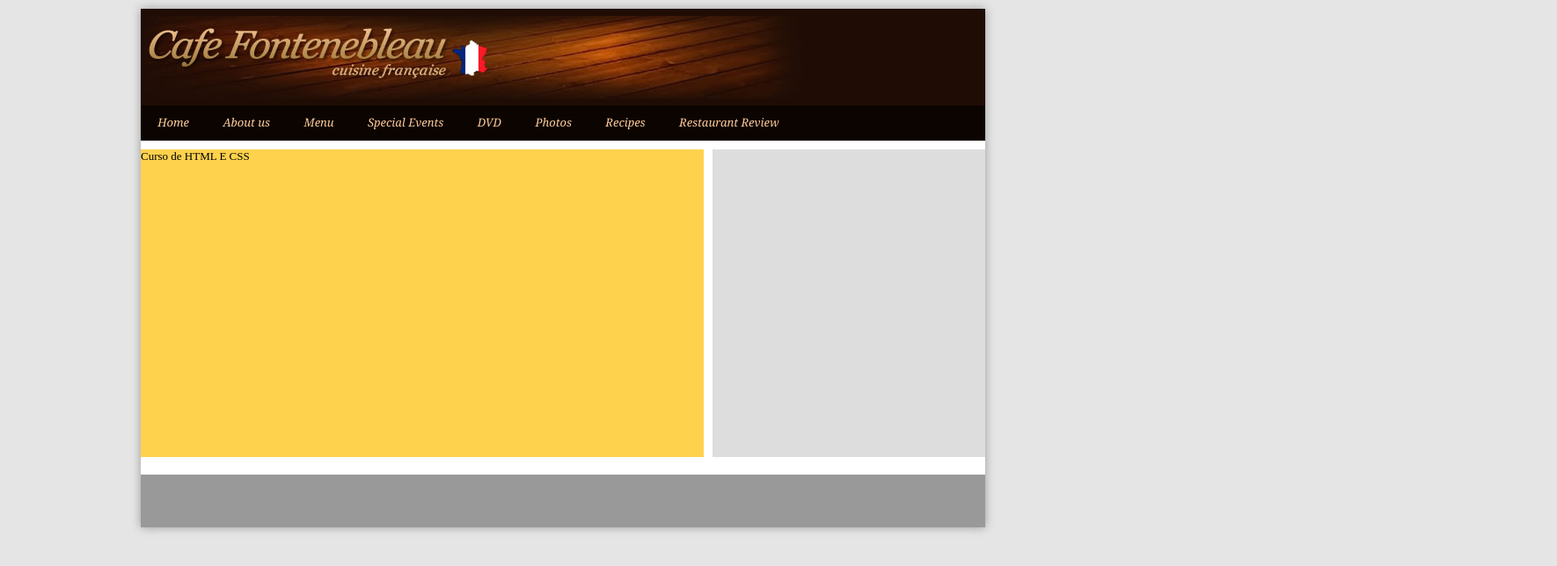
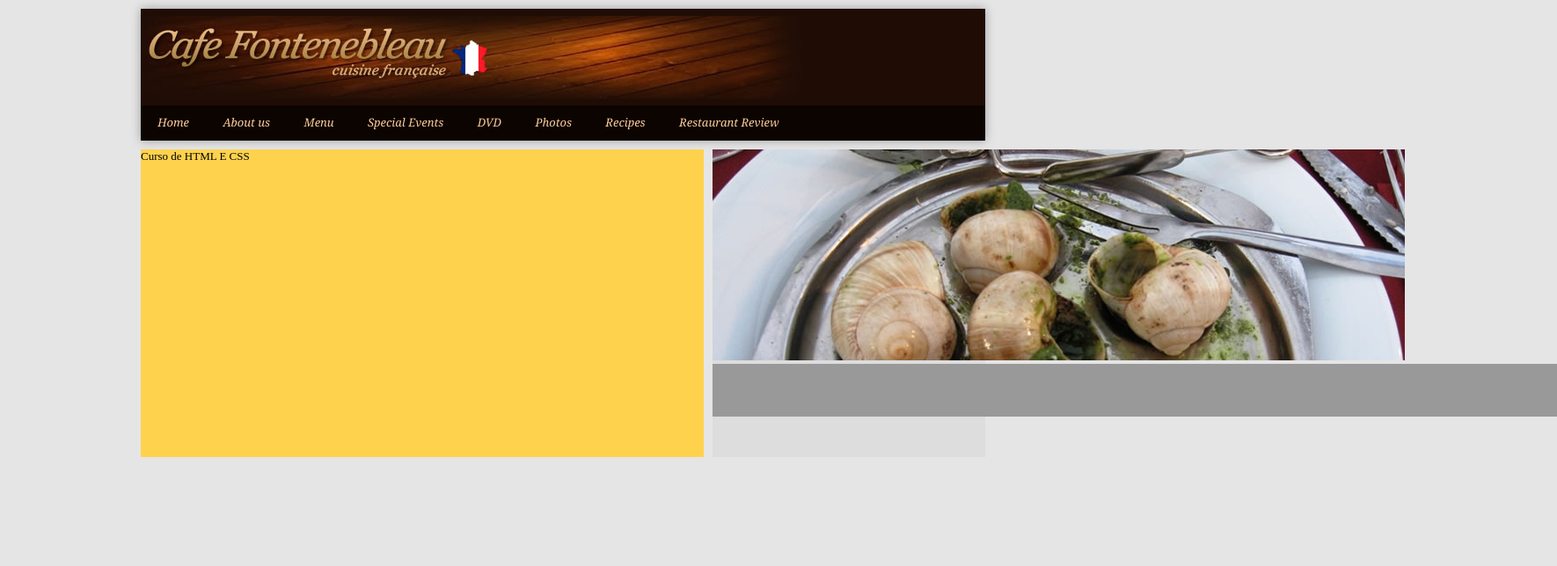
Before and after one commit to RNXGITHUB/aula2024, a plain HTML site: page index.html in a window 1280 px wide. Shown: the whole page at 88% size, 1770 px wide, since content can reach past the window. Drawn offline with Linux system fonts and the light colour scheme.

Commit message:
atualização

```diff
--- a/index.html
+++ b/index.html
@@ -95,7 +95,10 @@
             </nav>
 
             <section class="conteudo">Curso de HTML E CSS</section>
-            <section class="apoio"></section>
+            <section class="apoio">
+
+                <img src="imagens/escargot.jpg"
+            </section>
 
             <footer></footer>
         </main>
```
